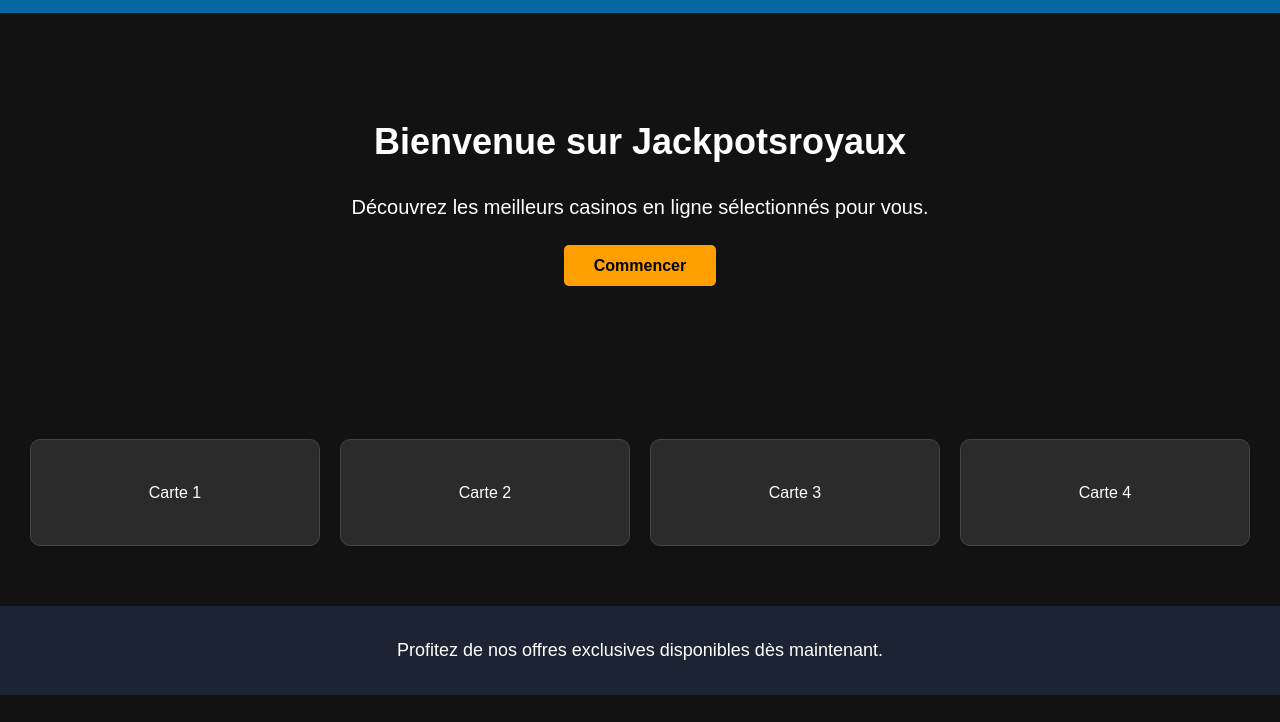
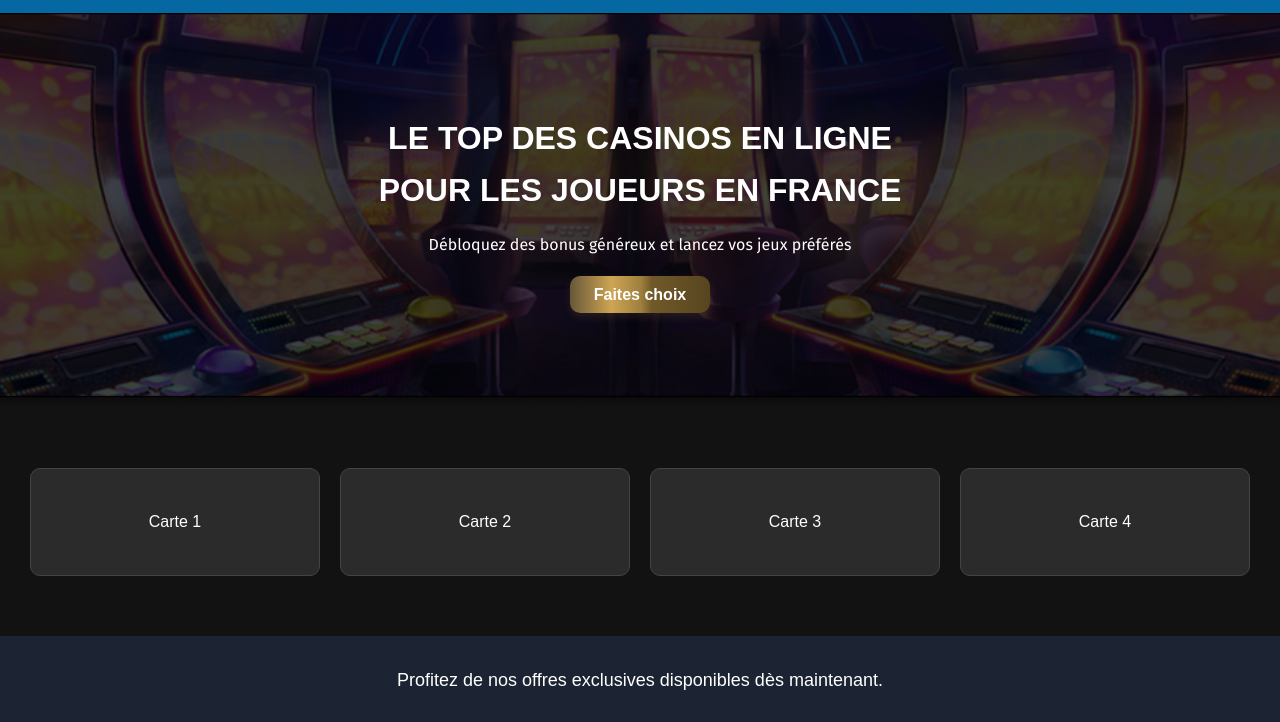
Before and after one commit to 0DarkDante/jackpotsroyaux-casinos, a plain HTML site: page index.html in a window 1280 px wide. Shown: the part 78-800 px from the top of the page. Drawn offline with Linux system fonts and the light colour scheme; a web font is replaced by a local one.

Commit message:
section 1

```diff
--- a/index.html
+++ b/index.html
@@ -33,9 +33,9 @@
     <!-- Hero Section -->
     <section class="hero">
       <div class="container">
-        <h1>Bienvenue sur Jackpotsroyaux</h1>
-        <p>Découvrez les meilleurs casinos en ligne sélectionnés pour vous.</p>
-        <a href="#" class="btn">Commencer</a>
+        <h1>Le top des casinos en ligne pour les joueurs en France</h1>
+        <p>Débloquez des bonus généreux et lancez vos jeux préférés</p>
+        <a href="index.html" class="btn">Faites choix</a>
       </div>
     </section>
 
--- a/styles/styles.css
+++ b/styles/styles.css
@@ -77,27 +77,43 @@ a {
 
 /* Hero */
 .hero {
-  background: url('banner.jpg') center center/cover no-repeat;
+  background: url('/images/Hero.png') center center/cover no-repeat;
   text-align: center;
   padding: 100px 20px;
 }
 
 .hero h1 {
-  font-size: 36px;
-  margin-bottom: 20px;
+  font-weight: 700;
+    font-size: 32px;
+    text-transform: uppercase;
+    text-align: center;
+    color: #fff;
+    font-family: "Ibarra Real Nova", sans-serif;
+  display: block;
+  margin: 0 auto;
+  max-width: 560px;
 }
 
 .hero p {
-  font-size: 20px;
-  margin-bottom: 30px;
+  font-weight: 400;
+  font-size: 16px;
+  text-align: center;
+  color: #fff;
+  font-family: "Fira Sans", sans-serif;
+  margin: 16px 0 25px 0;
 }
 
 .btn {
-  background: #FFA000;
-  color: #000;
-  padding: 12px 30px;
-  border-radius: 5px;
-  font-weight: bold;
+border-radius: 10px;
+  padding: 10px 24px;
+  width: 134px;
+  height: 40px;
+  box-shadow: 0 4px 9px 0 rgba(159, 127, 62, 0.16);
+    background: linear-gradient(90deg, #675738 0%, #cea553 29.55%, #9f7f3e 50.64%, #715929 58.34%, #574520 100%);
+  font-weight: 700;
+  font-size: 16px;
+  color: #fff;
+  font-family: "Ibarra Real Nova", sans-serif;
 }
 
 /* Cards */
```
Also changed, not shown: images/Hero.png (added).
